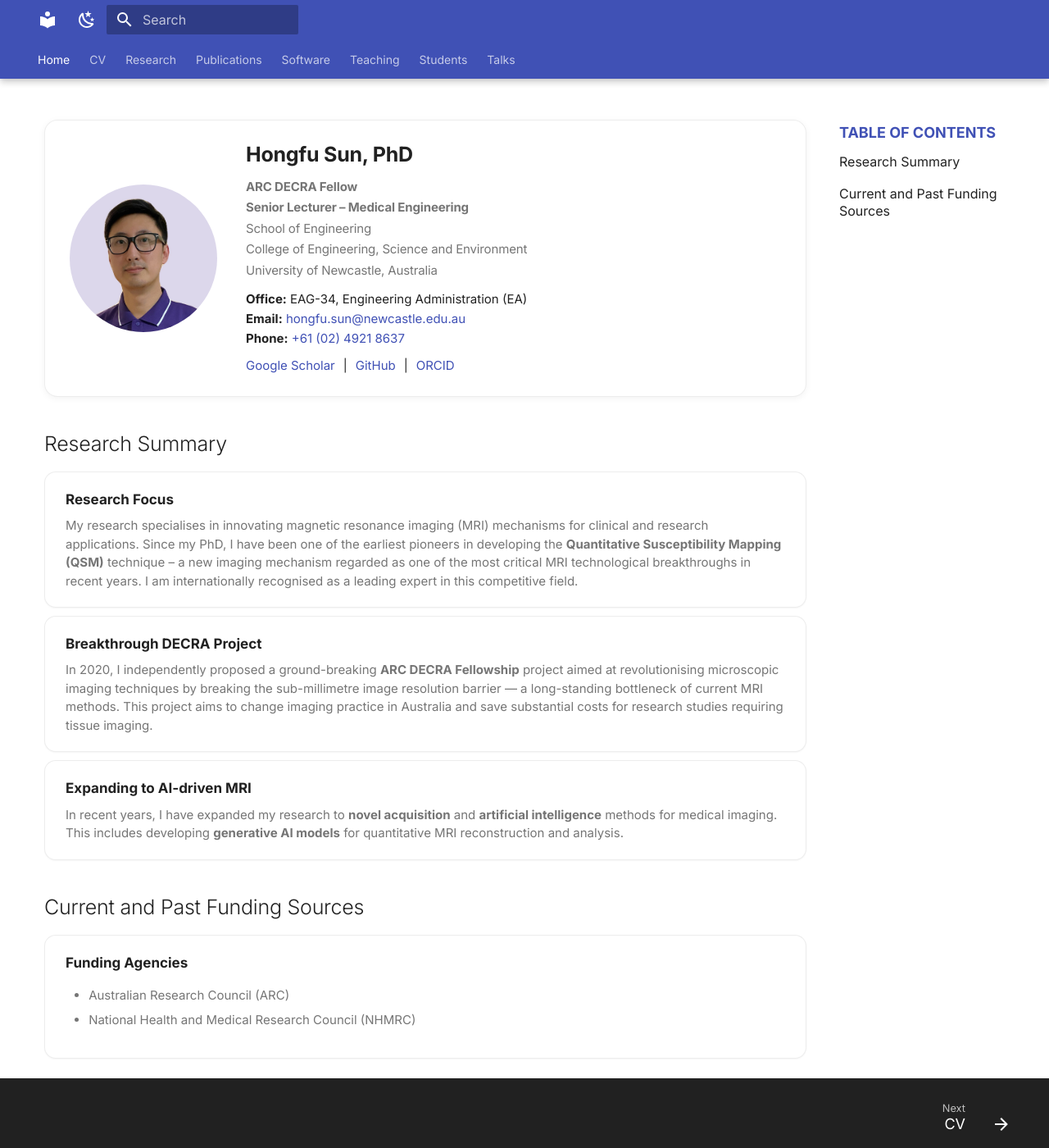
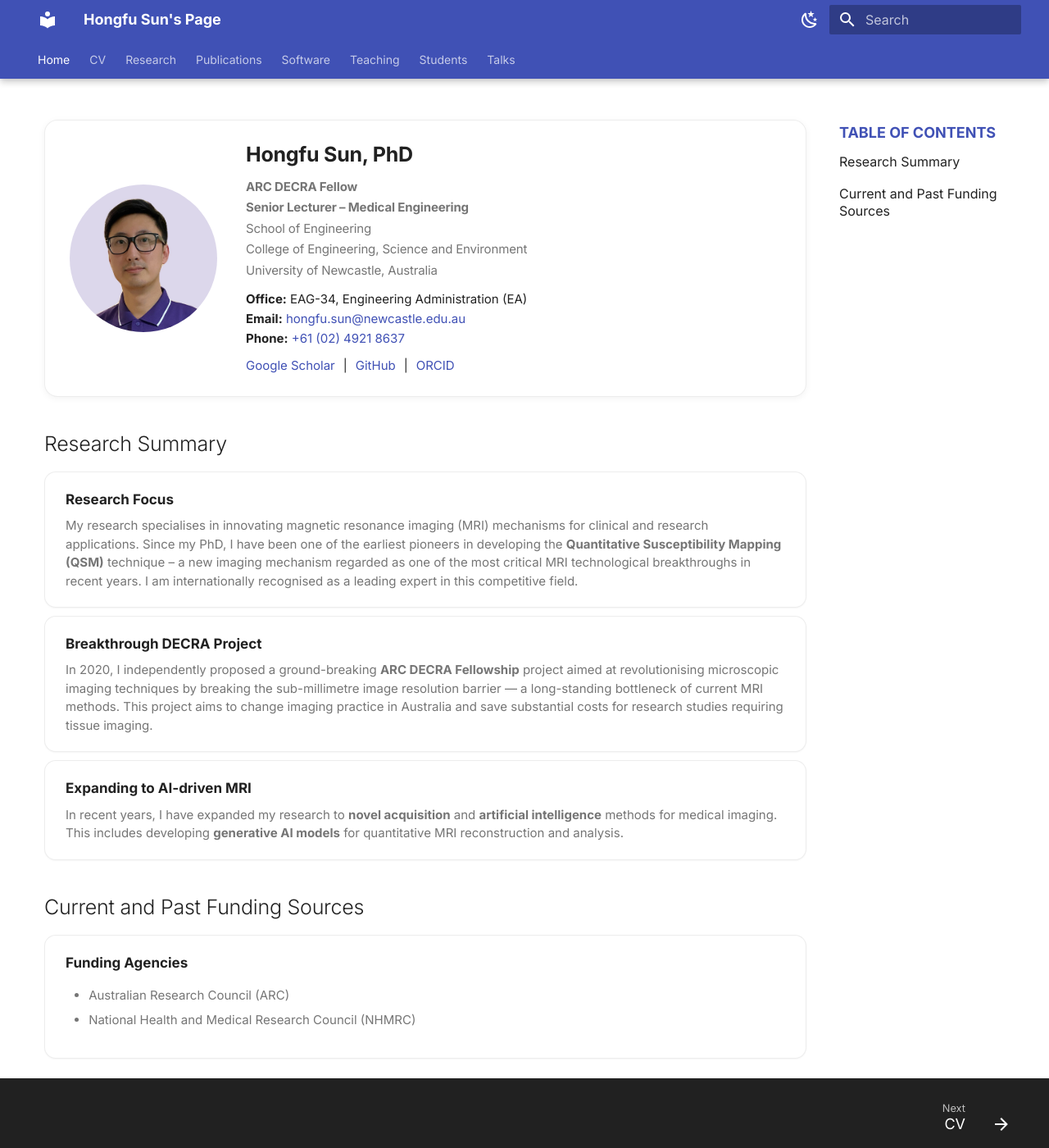
Before and after one commit to sunhongfu/sunhongfu.github.io, an MkDocs documentation site: the page built from docs/index.md, in a window 1280 px wide and 1400 px high. Shown: the whole window at 82% size. Built offline with MkDocs 1.6.1 and Material for MkDocs 9.7.7, drawn with Linux system fonts in a browser that asks for light colours.

Commit message:
Always show site name in header; keep search/theme right-aligned
Co-Authored-By: Claude Sonnet 4.6 <noreply@anthropic.com>

```diff
--- a/docs/assets/extra.css
+++ b/docs/assets/extra.css
@@ -20,12 +20,6 @@
   padding-bottom: 2px;
 }
 
-/* Hide site name in the header bar on wide screens */
-@media screen and (min-width: 76.25em) {
-  .md-header__title {
-    display: none;
-  }
-}
 
 .md-nav__title {
   font-size: 0.9rem;
```
